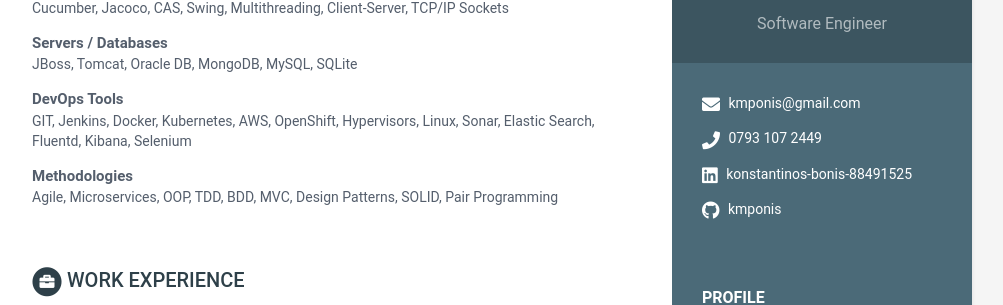
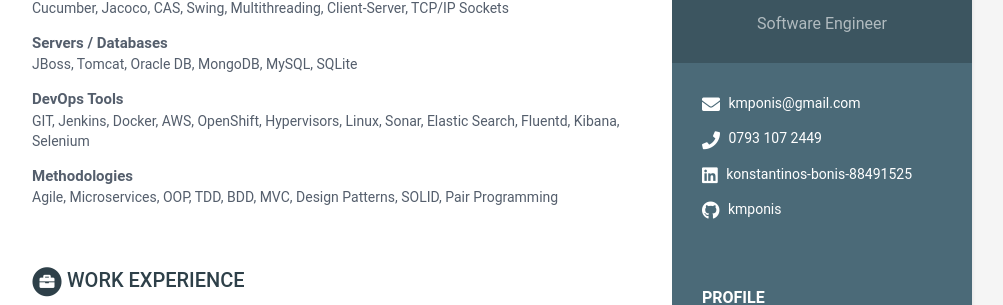
Before and after one commit to kmponis/kmponis.github.io, a Jekyll site: the page built from index.html, in a window 1280 px wide. Shown: the part 240-545 px from the top of the page, without its empty margins (168-1171 px from the left). Built offline with Jekyll 4.4.1, drawn with Linux system fonts in a browser that asks for light colours.

Commit message:
Remove Kubernetes

```diff
--- a/_data/data.yml
+++ b/_data/data.yml
@@ -94,7 +94,7 @@ skills:
         level:
 
       - category: DevOps Tools
-        name: GIT, Jenkins, Docker, Kubernetes, AWS, OpenShift, Hypervisors, Linux, Sonar,
+        name: GIT, Jenkins, Docker, AWS, OpenShift, Hypervisors, Linux, Sonar,
           Elastic Search, Fluentd, Kibana, Selenium
         level:
 
```
